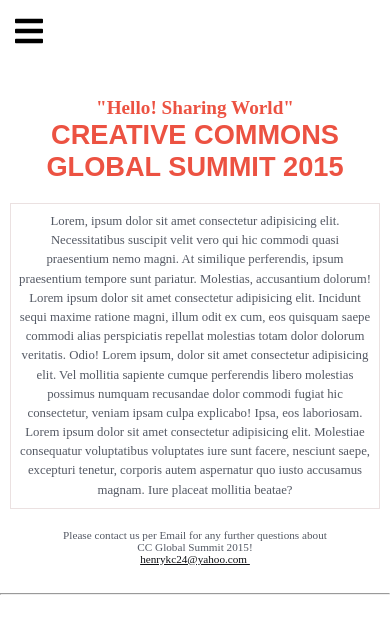
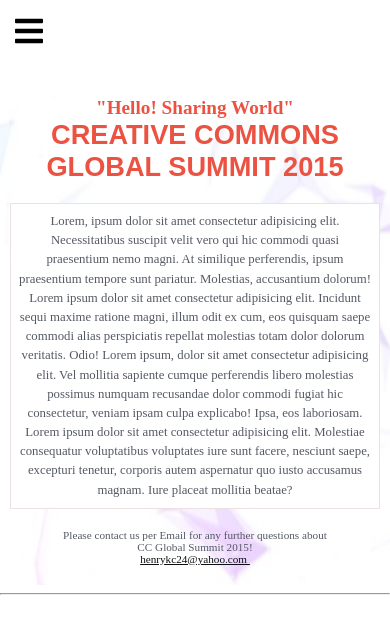
Before and after one commit to HENRYKC24/conference-website, a website: page html/about.html in a window 390 px wide. Shown: the top 622 px of the page. Drawn offline with Linux system fonts and the light colour scheme; some icons are missing; a web font is replaced by a local one.

Commit message:
Change site background images

```diff
--- a/css/about.css
+++ b/css/about.css
@@ -20,8 +20,8 @@
   display: none;
 }
 
-.intro {
-  background-image: url(/assets/images/about_background.png);
+.intro-main {
+  background-image: url(/assets/images/home_mobile.png);
   background-size: 100% 100%;
 }
 
```
